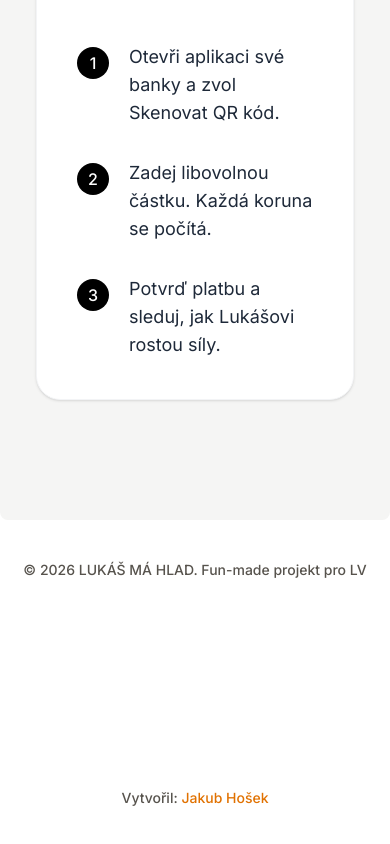
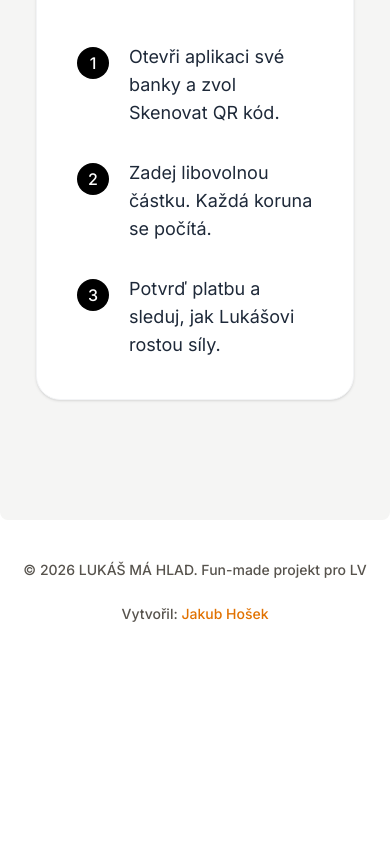
Before and after one commit to Jakub-Hosek-93/LukasMaHlad, a Next.js app: page / in a window 390 px wide. Shown: the part 4956-5800 px from the top of the page. After the commit the page ends 5620 px from the top, so only its background shows below. Built offline with nearby package versions, Linux system fonts and the light colour scheme.

Commit message:
fix: mobile version

```diff
--- a/app/page.tsx
+++ b/app/page.tsx
@@ -271,10 +271,10 @@ export default function Home() {
             </section>
 
             {/* Footer */}
-            <footer className={"bg-white w-full text-sm font-medium text-stone-600 flex flex-wrap justify-center gap-52 py-10 px-5 mt-0"}>
-                <p className={""}>© 2026 LUKÁŠ MÁ HLAD. Fun-made projekt pro LV</p>
+            <footer className="w-full bg-white px-5 py-10 text-sm font-medium text-stone-600 flex flex-wrap justify-center gap-6 md:gap-52 mt-0">
+                <p>© 2026 LUKÁŠ MÁ HLAD. Fun-made projekt pro LV</p>
 
-                <p>Vytvořil: <a href={"https://jakub-hosek.cz"} target={"_blank"} className="text-amber-600 hover:underline">
+                <p>Vytvořil: <a href="https://jakub-hosek.cz" target="_blank" rel="noopener noreferrer" className="text-amber-600 hover:underline">
                     Jakub Hošek
                 </a></p>
             </footer>
```
